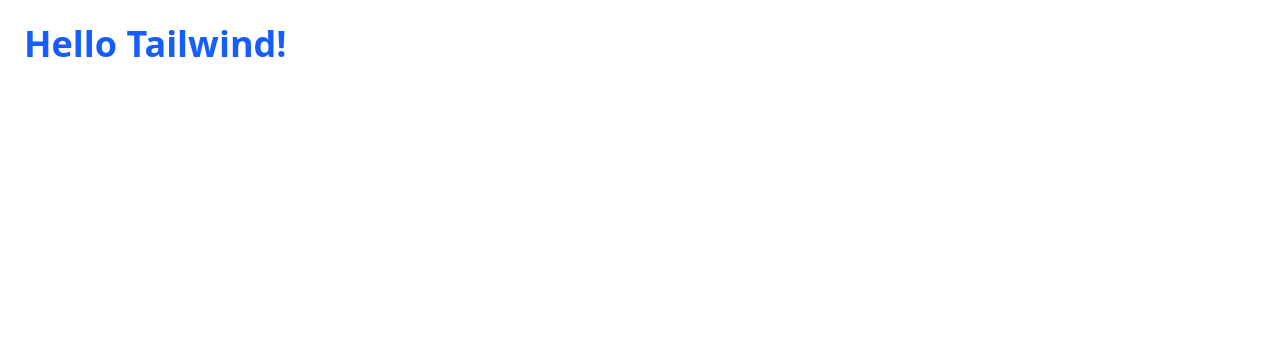
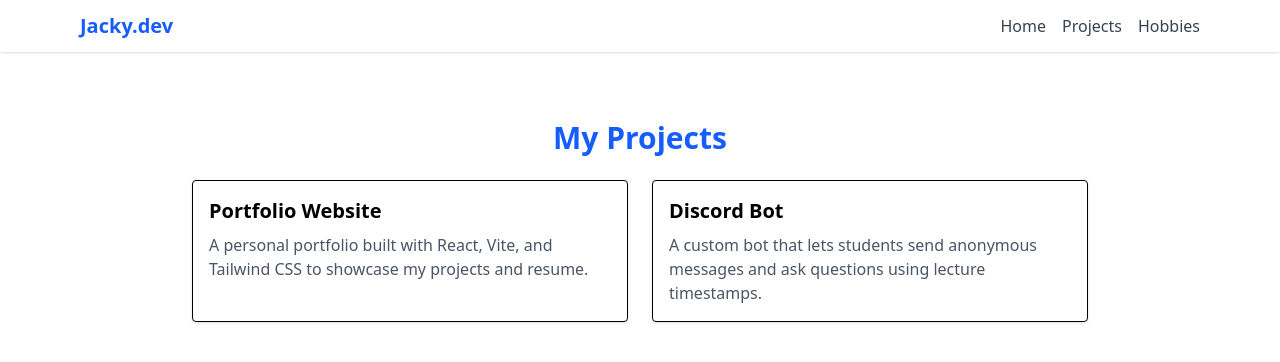
Before and after one commit to Jackyjz/JZSITE2025, a React (Vite) app in the folder pp/: page /projects in a window 1280 px wide. Shown: the top 362 px of the page. Built offline with nearby package versions, Linux system fonts and the light colour scheme.

Commit message:
first test version, (want to test scrolling)

```diff
--- a/pp/package.json
+++ b/pp/package.json
@@ -13,6 +13,7 @@
     "@tailwindcss/vite": "^4.1.11",
     "react": "^19.1.0",
     "react-dom": "^19.1.0",
+    "react-router-dom": "^7.7.0",
     "tailwindcss": "^4.1.11"
   },
   "devDependencies": {
--- a/pp/src/App.jsx
+++ b/pp/src/App.jsx
@@ -1,16 +1,22 @@
-import { useState } from 'react'
-import reactLogo from './assets/react.svg'
-import viteLogo from '/vite.svg'
-import './App.css'
+import { BrowserRouter as Router, Routes, Route } from 'react-router-dom';
+import Navbar from './components/Navbar';
+import Home from './pages/Home';
+import Projects from './pages/Projects';
+import Hobbies from './pages/Hobbies';
 
 function App() {
-  const [count, setCount] = useState(0)
-
   return (
-    <div className="text-4xl font-bold text-blue-600 p-6">
-      Hello Tailwind!
-    </div>
-  )
+    <Router>
+      <Navbar />
+      <div className="pt-20">
+        <Routes>
+          <Route path="/" element={<Home />} />
+          <Route path="/projects" element={<Projects />} />
+          <Route path="/hobbies" element={<Hobbies />} />
+        </Routes>
+      </div>
+    </Router>
+  );
 }
 
-export default App
+export default App;
--- /dev/null
+++ b/pp/src/components/Navbar.jsx
@@ -0,0 +1,18 @@
+import { Link } from 'react-router-dom';
+
+const Navbar = () => {
+    return (
+        <nav className="fixed top-0 left-0 w-full bg-white shadow z-50">
+            <div className="max-w-6xl mx-auto px-4 py-3 flex justify-between items-center">
+                <h1 className="text-xl font-bold text-blue-600">Jacky.dev</h1>
+                <div className="space-x-4 text-sm sm:text-base">
+                    <Link to="/" className="hover:underline text-gray-700">Home</Link>
+                    <Link to="/projects" className="hover:underline text-gray-700">Projects</Link>
+                    <Link to="/hobbies" className="hover:underline text-gray-700">Hobbies</Link>
+                </div>
+            </div>
+        </nav>
+    );
+};
+
+export default Navbar;
--- /dev/null
+++ b/pp/src/pages/About.jsx
@@ -0,0 +1,17 @@
+import { Link } from 'react-router-dom';
+
+const About = () => {
+    return (
+        <>
+            {/* ✅ About Section */}
+            <section id="about" className="min-h-screen bg-gray-100 p-10 text-center pt-20">
+                <h2 className="text-3xl font-semibold text-blue-600">About Me</h2>
+                <p className="mt-4 text-gray-700 max-w-2xl mx-auto">
+                    I'm currently an Electrical & Computer Engineering student at U of T. I love learning about technology, building projects, and exploring the intersection of hardware and software.
+                </p>
+            </section>
+        </>
+    );
+};
+
+export default About;
--- /dev/null
+++ b/pp/src/pages/Contact.jsx
@@ -0,0 +1,12 @@
+const Contact = () => {
+    return (
+        <section id="contact" className="min-h-screen bg-white p-10 text-center">
+            <h2 className="text-3xl font-semibold text-blue-600">Contact Me</h2>
+            <p className="mt-4 text-gray-700">
+                Reach out via email at <a href="mailto:youremail@example.com" className="text-blue-500 underline">youremail@example.com</a>
+            </p>
+        </section>
+    );
+};
+
+export default Contact;
--- /dev/null
+++ b/pp/src/pages/Hobbies.jsx
@@ -0,0 +1,10 @@
+const Hobbies = () => {
+  return (
+    <section className="min-h-screen p-10 bg-white text-center">
+      <h2 className="text-3xl font-bold text-blue-600">My Hobbies</h2>
+      <p className="mt-4 text-gray-700">I enjoy basketball 🏀, hiking 🏞️, and coding fun projects 💻!</p>
+    </section>
+  );
+};
+
+export default Hobbies;
--- /dev/null
+++ b/pp/src/pages/Home.jsx
@@ -0,0 +1,18 @@
+import About from './About';
+import Contact from './Contact';
+
+const Home = () => {
+    return (
+        <>
+            <section id="home" className="h-screen flex flex-col justify-center items-center bg-white">
+                <h1 className="text-5xl font-bold text-blue-600">Hi, I'm Jacky 👋</h1>
+                <p className="mt-4 text-xl text-gray-700">ECE Student | Aspiring Developer</p>
+            </section>
+
+            <About />
+            <Contact />
+        </>
+    );
+};
+
+export default Home;
--- /dev/null
+++ b/pp/src/pages/Projects.jsx
@@ -0,0 +1,19 @@
+const Projects = () => {
+    return (
+        <section id="projects" className="min-h-screen bg-white p-10">
+            <h2 className="text-3xl font-semibold text-center text-blue-600">My Projects</h2>
+            <div className="mt-6 grid grid-cols-1 md:grid-cols-2 gap-6 max-w-4xl mx-auto">
+                <div className="border p-4 rounded shadow hover:shadow-md transition">
+                    <h3 className="text-xl font-bold">Portfolio Website</h3>
+                    <p className="mt-2 text-gray-600">A personal portfolio built with React, Vite, and Tailwind CSS to showcase my projects and resume.</p>
+                </div>
+                <div className="border p-4 rounded shadow hover:shadow-md transition">
+                    <h3 className="text-xl font-bold">Discord Bot</h3>
+                    <p className="mt-2 text-gray-600">A custom bot that lets students send anonymous messages and ask questions using lecture timestamps.</p>
+                </div>
+            </div>
+        </section>
+    );
+};
+
+export default Projects;
```
Also changed, not shown: 1 other file (tests, documents, lock files or other folders).
